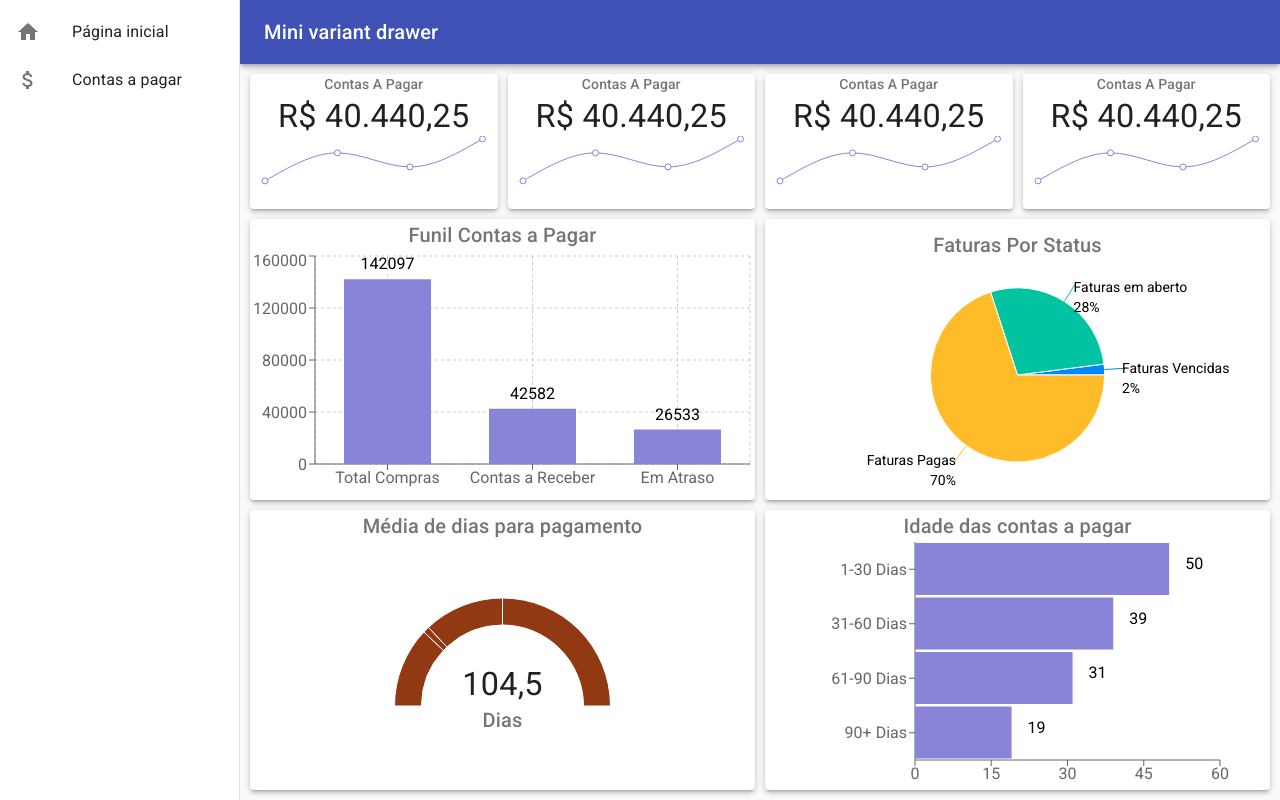
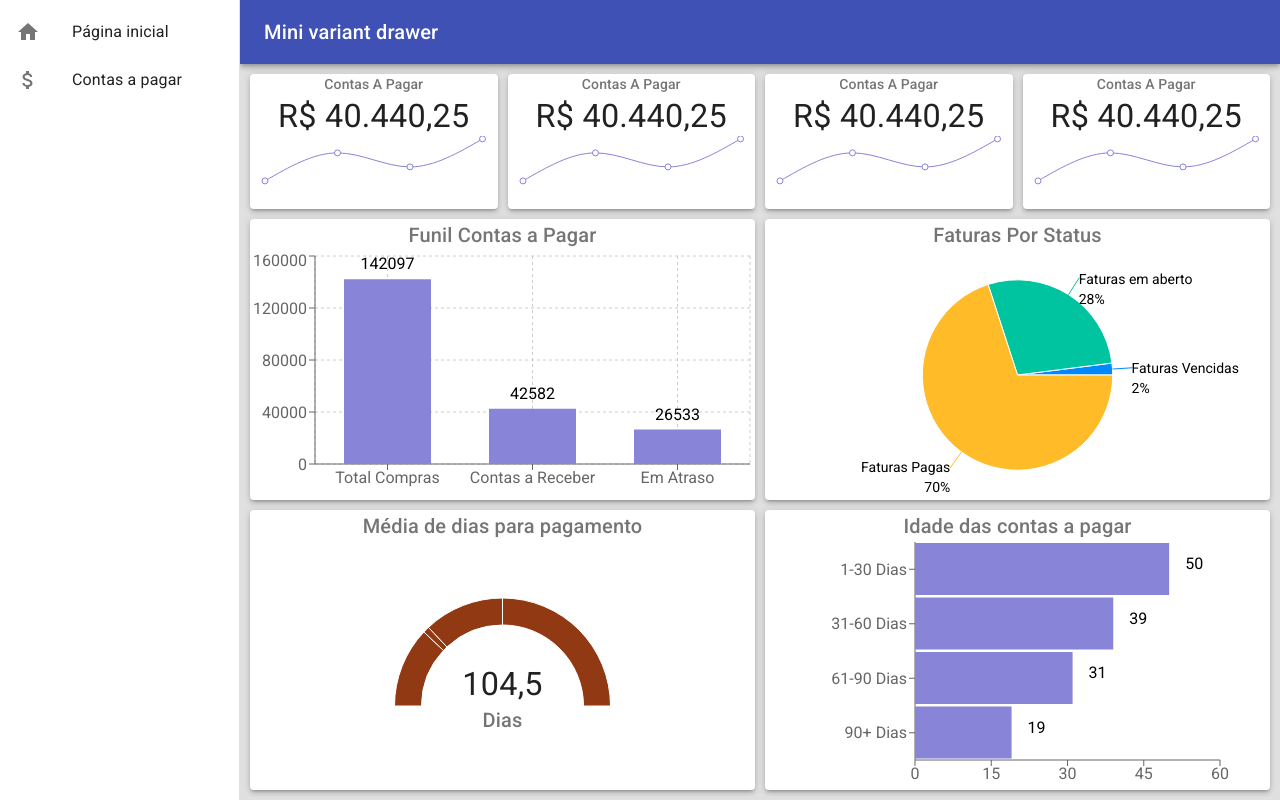
Before and after one commit to rafahgm/react-dashboard, a React (Create React App) app: page / in a window 1280 px wide. Built offline with nearby package versions, Linux system fonts and the light colour scheme.

Commit message:
Added BaseCard component, removed unused imports

```diff
--- a/src/App.tsx
+++ b/src/App.tsx
@@ -6,7 +6,6 @@ import {
 import React from "react";
 import MainContent from "./components/MainContent";
 import SideMenu from "./components/SideMenu";
-import { orange } from "@material-ui/core/colors";
 import TopBar from "./components/TopBar";
 
 let theme = createMuiTheme();
--- /dev/null
+++ b/src/components/Cards/BaseCard/index.tsx
@@ -0,0 +1,29 @@
+import React from "react";
+
+import { Paper } from "@material-ui/core";
+import { CSSProperties } from "@material-ui/styles";
+
+type BaseCardProps = {
+  minHeight: number | string;
+  style?: CSSProperties;
+};
+
+const BaseCard: React.FC<BaseCardProps> = ({ minHeight, style, children }) => {
+  return (
+    <Paper
+      elevation={3}
+      style={{
+        minHeight: minHeight,
+        height: "100%",
+        display: "flex",
+        flexDirection: "column",
+        overflow: "hidden",
+        ...style,
+      }}
+    >
+      {children}
+    </Paper>
+  );
+};
+
+export default BaseCard;
--- a/src/components/Cards/CreditOverview/index.tsx
+++ b/src/components/Cards/CreditOverview/index.tsx
@@ -1,23 +1,9 @@
 import React from "react";
 
-import { Paper, Typography } from "@material-ui/core";
-import { makeStyles, createStyles, Theme } from "@material-ui/core/styles";
+import { Typography } from "@material-ui/core";
 import { ResponsiveContainer, PieChart, Pie, Cell } from "recharts";
 import purple from "@material-ui/core/colors/purple";
-
-const useStyles = makeStyles((theme: Theme) =>
-  createStyles({
-    paper: {
-      display: "flex",
-      flexDirection: "column",
-      justifyContent: "center",
-      height: "100%",
-      padding: 10,
-      minHeight: "200px",
-    },
-    title: {},
-  })
-);
+import BaseCard from "../BaseCard";
 
 const COLORS = ["#0088FE", "#00C49F", "#FFBB28", "#FF8042"];
 
@@ -48,14 +34,13 @@ const CustomLabel = (props: any) => {
 };
 
 const CreditOverview = () => {
-  const classes = useStyles();
   const data = [
     { name: "Faturas Vencidas", value: 2 },
     { name: "Faturas em aberto", value: 28 },
     { name: "Faturas Pagas", value: 70 },
   ];
   return (
-    <Paper className={classes.paper} elevation={3}>
+    <BaseCard minHeight='200px'>
       <div
         style={{
           flexBasis: "10%",
@@ -87,7 +72,7 @@ const CreditOverview = () => {
           </PieChart>
         </ResponsiveContainer>
       </div>
-    </Paper>
+    </BaseCard>
   );
 };
 
--- a/src/components/Cards/ExpensesAge/index.tsx
+++ b/src/components/Cards/ExpensesAge/index.tsx
@@ -1,6 +1,7 @@
-import { Paper, Typography } from "@material-ui/core";
+import { Typography } from "@material-ui/core";
 import React from "react";
 import { ResponsiveContainer, BarChart, XAxis, YAxis, Bar } from "recharts";
+import BaseCard from "../BaseCard";
 
 const data = [
   { name: "1-30 Dias", value: 50 },
@@ -26,16 +27,7 @@ const CustomizedLabel = (props: any) => {
 
 const ExpensesAge = () => {
   return (
-    <Paper
-      style={{
-        display: "flex",
-        flexDirection: "column",
-        justifyContent: "center",
-        height: "100%",
-        minHeight: "200px",
-      }}
-      elevation={3}
-    >
+    <BaseCard minHeight='200px'>
       <div
         style={{
           flexBasis: "10%",
@@ -71,7 +63,7 @@ const ExpensesAge = () => {
           </BarChart>
         </ResponsiveContainer>
       </div>
-    </Paper>
+    </BaseCard>
   );
 };
 
--- a/src/components/Cards/ExpensesOverview/index.tsx
+++ b/src/components/Cards/ExpensesOverview/index.tsx
@@ -1,4 +1,4 @@
-import { Paper, Typography } from "@material-ui/core";
+import { Typography } from "@material-ui/core";
 import React from "react";
 import {
   ResponsiveContainer,
@@ -8,6 +8,7 @@ import {
   YAxis,
   Bar,
 } from "recharts";
+import BaseCard from "../BaseCard";
 
 const data = [
   { year: "Total Compras", population: 142097 },
@@ -33,16 +34,7 @@ const CustomizedLabel = (props: any) => {
 
 const ExpensesOverview = () => {
   return (
-    <Paper
-      style={{
-        display: "flex",
-        flexDirection: "column",
-        justifyContent: "center",
-        height: "100%",
-        minHeight: "200px",
-      }}
-      elevation={3}
-    >
+    <BaseCard minHeight='200px'>
       <div
         style={{
           flexBasis: "10%",
@@ -82,7 +74,7 @@ const ExpensesOverview = () => {
           </BarChart>
         </ResponsiveContainer>
       </div>
-    </Paper>
+    </BaseCard>
   );
 };
 
--- a/src/components/Cards/MonthlyExpenses/index.tsx
+++ b/src/components/Cards/MonthlyExpenses/index.tsx
@@ -1,7 +1,8 @@
 import React from "react";
 
-import { Paper, Typography } from "@material-ui/core";
+import { Typography } from "@material-ui/core";
 import { LineChart, Line, ResponsiveContainer } from "recharts";
+import BaseCard from "../BaseCard";
 
 const MonthlyExpenses = () => {
   const data = [
@@ -11,15 +12,7 @@ const MonthlyExpenses = () => {
     { month: "Abr", value: 250 },
   ];
   return (
-    <Paper
-      style={{
-        height: "100%",
-        display: "flex",
-        flexDirection: "column",
-        minHeight: "100px",
-      }}
-      elevation={3}
-    >
+    <BaseCard minHeight='100px'>
       <div
         style={{
           display: "flex",
@@ -42,7 +35,7 @@ const MonthlyExpenses = () => {
           </LineChart>
         </ResponsiveContainer>
       </div>
-    </Paper>
+    </BaseCard>
   );
 };
 
--- a/src/components/Cards/PaymentDays/index.tsx
+++ b/src/components/Cards/PaymentDays/index.tsx
@@ -1,6 +1,7 @@
-import { Paper, Typography } from "@material-ui/core";
+import { Typography } from "@material-ui/core";
 import React from "react";
 import { PieChart, Pie, ResponsiveContainer } from "recharts";
+import BaseCard from "../BaseCard";
 
 const data = [
   { name: "a", value: 25 },
@@ -11,14 +12,11 @@ const data = [
 
 function PaymentDays() {
   return (
-    <Paper
+    <BaseCard
       style={{
-        height: "100%",
         position: "relative",
-        overflow: "hidden",
-        minHeight: "200px",
       }}
-      elevation={3}
+      minHeight='200px'
     >
       <div>
         <Typography align='center' color='textSecondary' variant='h6'>
@@ -63,7 +61,7 @@ function PaymentDays() {
           </PieChart>
         </ResponsiveContainer>
       </div>
-    </Paper>
+    </BaseCard>
   );
 }
 
--- a/src/components/MainContent/index.tsx
+++ b/src/components/MainContent/index.tsx
@@ -23,7 +23,7 @@ const useStyles = makeStyles((theme: Theme) =>
       [theme.breakpoints.down("sm")]: {
         height: "100%",
       },
-      backgroundColor: theme.palette.background.default,
+      backgroundColor: theme.palette.grey[300],
     },
     gridContainer: {
       display: "grid",
@@ -41,6 +41,7 @@ const useStyles = makeStyles((theme: Theme) =>
     },
   })
 );
+
 const MainContent = () => {
   const classes = useStyles();
   return (
```
Also changed, not shown: src/components/SideMenu/index.tsx (+1 -8 lines).
